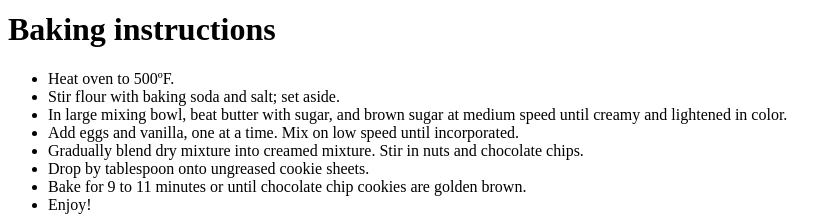
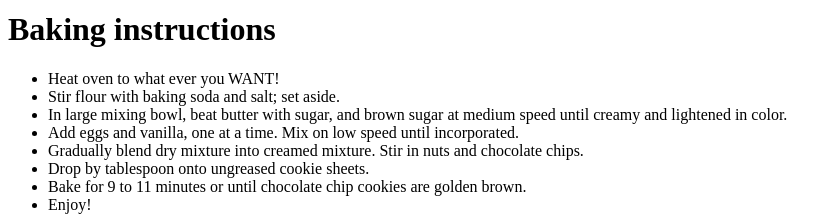
Before and after one commit to therealmyztique/Test, a plain HTML site: page secret recipe.htm in a window 1280 px wide. Shown: the part 270-486 px from the top of the page, without its empty margins (0-837 px from the left). Drawn offline with Linux system fonts and the light colour scheme.

Commit message:
whatever u want

```diff
--- a/secret recipe.htm
+++ b/secret recipe.htm
@@ -17,7 +17,7 @@
 </ul>
 <h1>Baking instructions</h1>
 <ul>
-<li>Heat oven to 500ºF.</li>
+<li>Heat oven to what ever you WANT!</li>
 <li>Stir flour with baking soda and salt; set aside.</li>
 <li>In large mixing bowl, beat butter with sugar, and brown sugar at medium speed until creamy and lightened in color.</li>
 <li>Add eggs and vanilla, one at a time. Mix on low speed until incorporated.</li>
```
